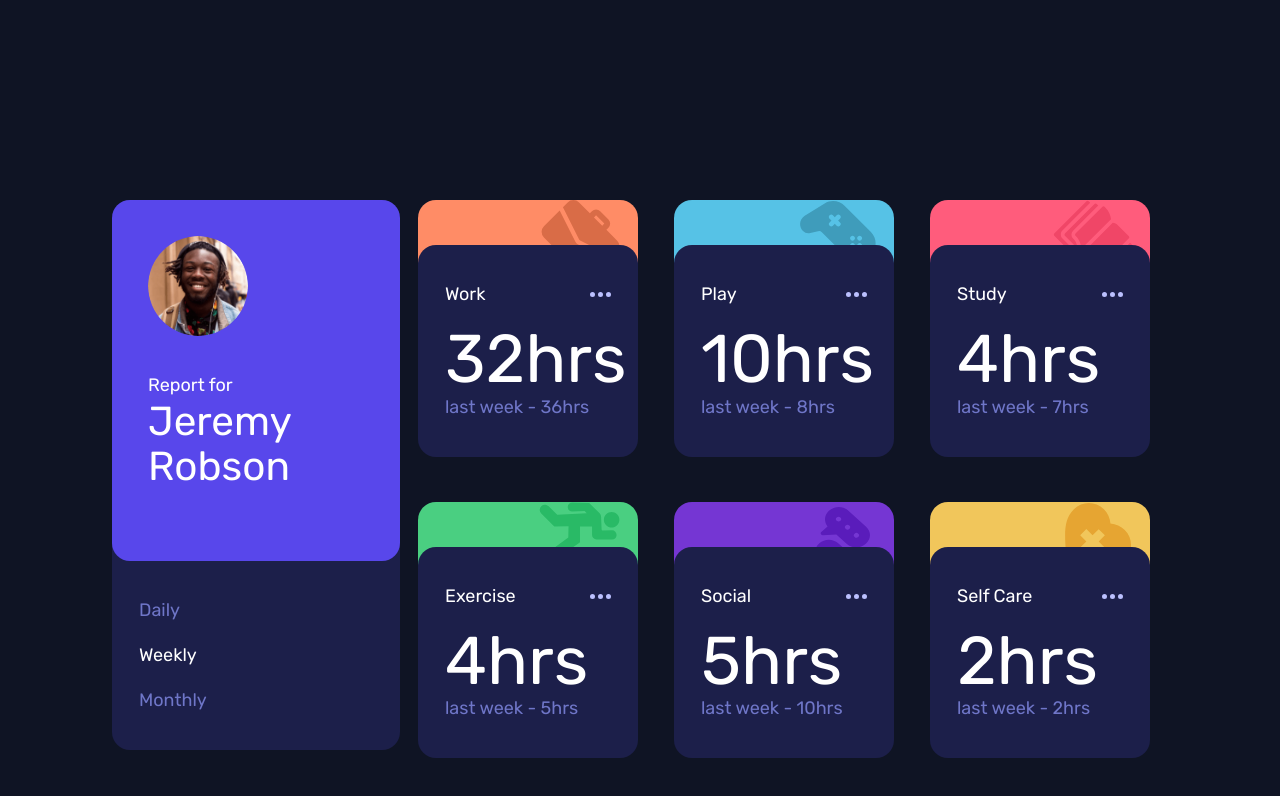
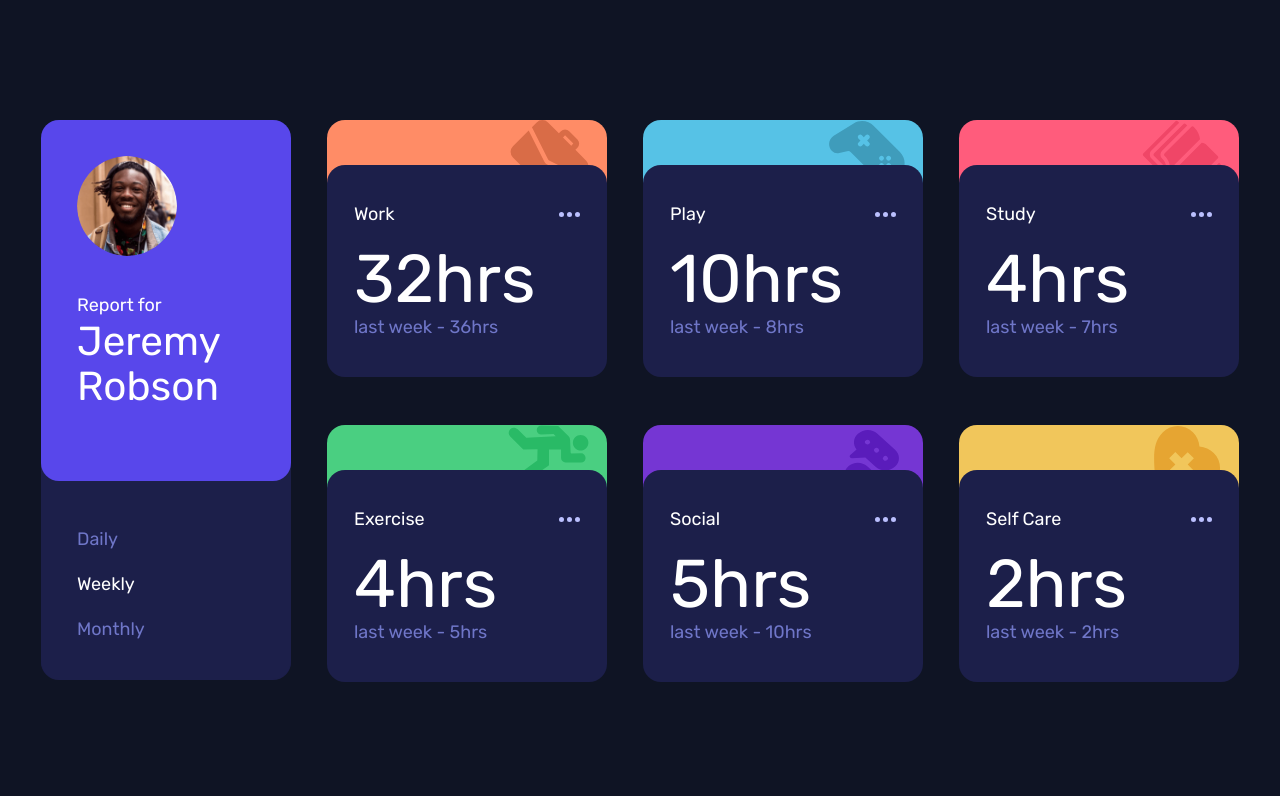
Before and after one commit to MikevPeeren/time-tracking-dashboard, a Next.js app: page / in a window 1280 px wide. Shown: the top 796 px of the page. Built offline with nearby package versions, Linux system fonts and the light colour scheme.

Commit message:
:recycle: adjustment to styling

```diff
--- a/components/ProfileCard.module.scss
+++ b/components/ProfileCard.module.scss
@@ -1,3 +1,4 @@
 .ProfileCard {
-  height: 520px;
+  width: 250px;
+  height: 560px;
 }
--- a/components/ProfileCard.tsx
+++ b/components/ProfileCard.tsx
@@ -1,6 +1,8 @@
 import type { NextComponentType } from "next";
 
 import { useState } from "react";
+
+import styles from "./ProfileCard.module.scss";
 
 import Image from "next/image";
 import profilePic from "../public/image-jeremy.png";
@@ -11,8 +13,9 @@ const ProfileCard: NextComponentType = ({ handleTimeFrameTypeChange }) => {
   const [monthlyActive, setMonthlyActive] = useState(false);
 
   return (
-    <div className={`h-2/4 w-64`}>
-      <div className="flex flex-col bg-secondary-dark-blue h-full rounded-2xl">
+    <div
+      className={`${styles.ProfileCard} flex flex-col bg-secondary-dark-blue rounded-2xl mx-4`}
+    >
       <div className="flex flex-col justify-center bg-primary-blue rounded-2xl p-8 relative z-10">
         <Image
           className="rounded-full border-2 border-white border-solid"
@@ -23,11 +26,11 @@ const ProfileCard: NextComponentType = ({ handleTimeFrameTypeChange }) => {
           height={100}
         />
         <div className="flex flex-col my-8 text-white">
-            <span className=" font-light">Report for</span>
+          <span className="font-light">Report for</span>
           <span className="text-4xl font-normal">Jeremy Robson</span>
         </div>
       </div>
-        <div className="flex flex-col bg-secondary-dark-blue rounded-b-2xl p-6">
+      <div className="flex flex-col justify-center bg-secondary-dark-blue rounded-b-2xl p-8">
         <span
           className={`${
             dailyActive ? "text-white" : "text-secondary-desaturated-blue"
@@ -57,7 +60,7 @@ const ProfileCard: NextComponentType = ({ handleTimeFrameTypeChange }) => {
         <span
           className={`${
             monthlyActive ? "text-white" : "text-secondary-desaturated-blue"
-            } py-2 cursor-pointer`}
+          } pt-2 cursor-pointer`}
           onClick={() => {
             setDailyActive(false);
             setWeeklyActive(false);
@@ -69,7 +72,6 @@ const ProfileCard: NextComponentType = ({ handleTimeFrameTypeChange }) => {
         </span>
       </div>
     </div>
-    </div>
   );
 };
 
--- a/components/TrackingCard.module.scss
+++ b/components/TrackingCard.module.scss
@@ -1,4 +1,4 @@
 .TrackingCard {
-  width: 250px;
-  height: 250px;
+  width: 280px;
+  height: 305px;
 }
--- a/components/TrackingCard.tsx
+++ b/components/TrackingCard.tsx
@@ -2,6 +2,8 @@
 import type { NextComponentType } from "next";
 
 import Image from "next/image";
+
+import styles from "./TrackingCard.module.scss";
 
 import classNames from "classnames";
 
@@ -37,10 +39,8 @@ const TrackingCard: NextComponentType = ({
     "bg-primary-light-orange": titleFormatted === "work",
   });
 
-  console.log(timeFrames[timeFrameType]);
-
   return (
-    <div className="h-3/4 mx-4 rounded-2xl">
+    <div className={`${styles.TrackingCard} mx-4 rounded-2xl`}>
       <div
         className={`flex flex-col items-end h-20 pr-4 rounded-2xl relative ${backgroundColor}`}
       >
--- /dev/null
+++ b/components/TrackingCardCollection.module.scss
@@ -0,0 +1,3 @@
+.TrackingCardCollection {
+height:560px;
+}
--- a/components/TrackingCardCollection.tsx
+++ b/components/TrackingCardCollection.tsx
@@ -1,4 +1,6 @@
 import type { NextComponentType } from "next";
+
+import styles from "./TrackingCardCollection.module.scss";
 
 import TrackingCard from "./TrackingCard";
 
@@ -11,7 +13,7 @@ const TrackingCardCollection = ({ timeFrameType }): NextComponentType => {
   if (isError) return <div>ERROR</div>;
 
   return (
-    <div className="grid grid-cols-3 h-2/4 w-3/5">
+    <div className={`grid grid-cols-3 ${styles.TrackingCardCollection}`}>
       {data.map((timeTrack, index) => {
         return (
           <TrackingCard
--- a/pages/index.tsx
+++ b/pages/index.tsx
@@ -22,7 +22,7 @@ const Home: NextPage = () => {
       </Head>
 
       <main>
-        <div className="h-screen flex flex-row justify-center items-center">
+        <div className="flex flex-row items-center justify-center h-screen">
           <ProfileCard handleTimeFrameTypeChange={handleTimeFrameTypeChange} />
           <TrackingCardCollection timeFrameType={timeFrameType} />
         </div>
--- a/styles/globals.scss
+++ b/styles/globals.scss
@@ -10,3 +10,9 @@ body {
   font-size: 18px;
   @apply bg-secondary-very-dark-blue;
 }
+
+.layout {
+  display: grid;
+  grid-template-columns: repeat(4, 1fr);
+  grid-template-rows: repeat(4, 280px);
+}
```
Lines whose indentation alone changed are shown as unchanged.
